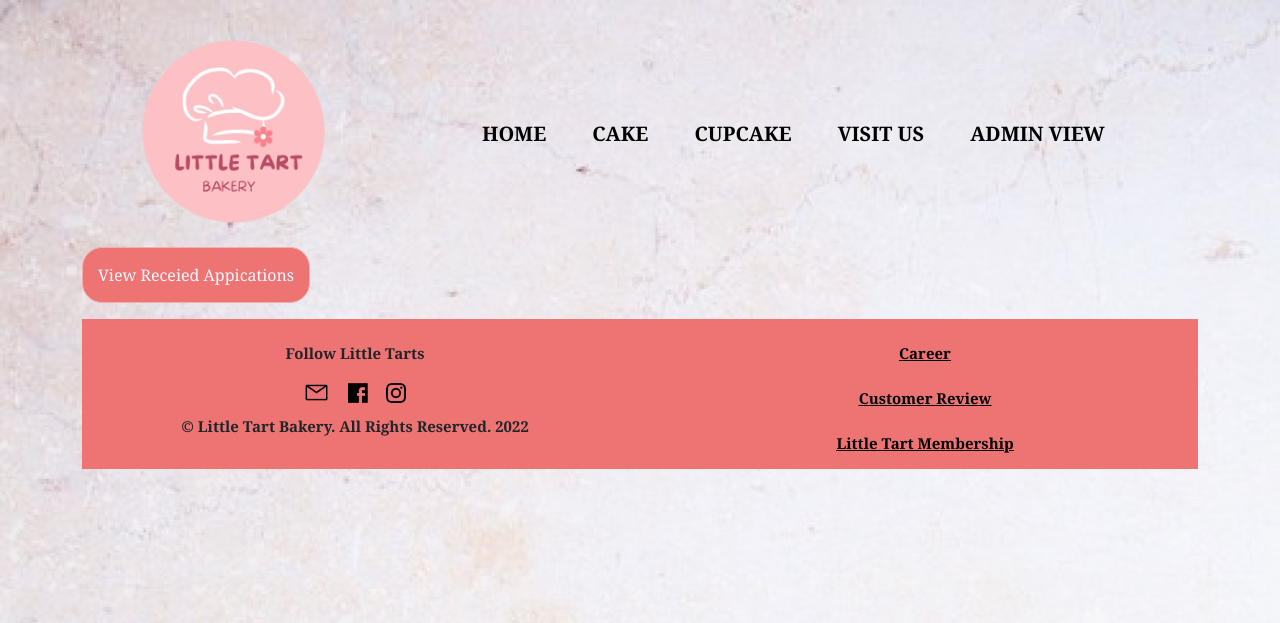
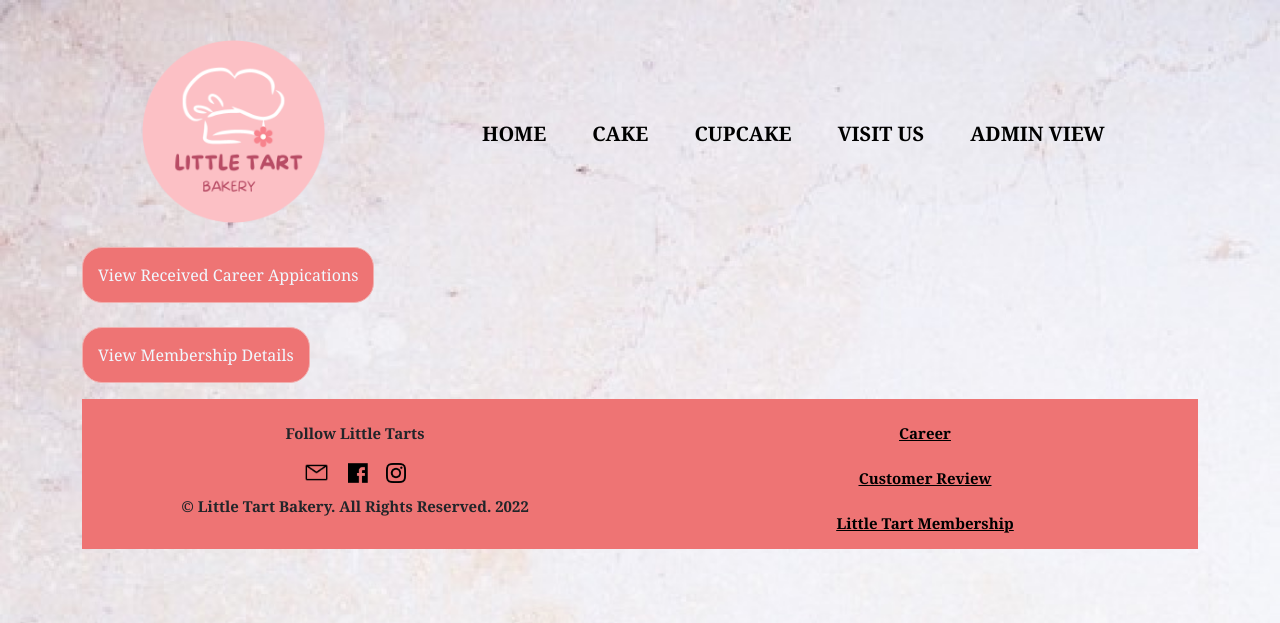
Before and after one commit to AMKLGimhani/LittleTartBakery-WebPro, a PHP site: page /admin_view.php in a window 1280 px wide. Shown: the top 623 px of the page. Run offline with PHP 8.4, Linux system fonts and the light colour scheme.

Commit message:
update admin page

```diff
--- a/admin_view.php
+++ b/admin_view.php
@@ -5,7 +5,8 @@ require_once 'layout/header.php';
 
 <div class="row">
     <div class="col-md-6">
-        <a href="career_read.php" class="btn btn-danger">View Receied Appications</a>
+        <a href="career_read.php" class="btn btn-danger">View Received Career Appications</a><br><br>
+        <a href="member_read.php" class="btn btn-danger">View Membership Details</a>
     </div>
     <div class="col-md-6">
 
```
